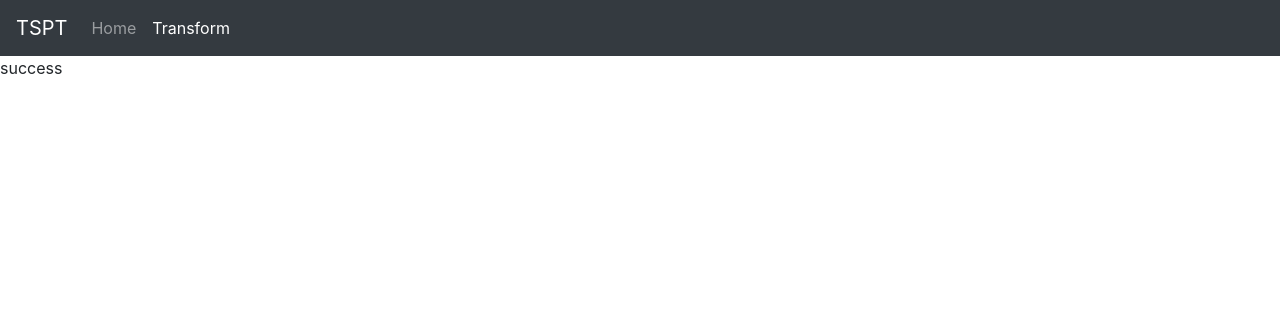
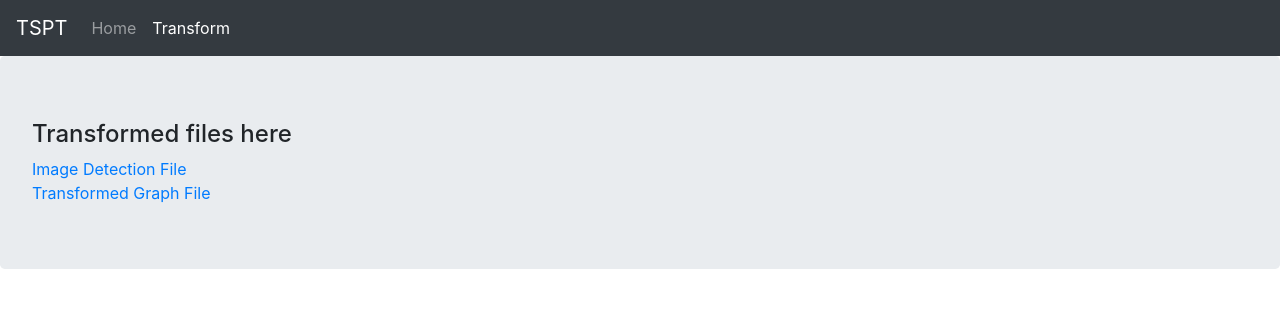
Before and after one commit to irvinktang/traffic-perspective-changer, a Flask app: template templates/results.html in a window 1280 px wide. Shown: the top 316 px of the page. Run offline with Flask 2, Linux system fonts and the light colour scheme; the template is opened without the code that fills it: most values are stand-ins (such as "Sample title", 1, 10 or a date in 2020); some libraries are stand-ins or nearby versions.

Commit message:
display resulting files for download

```diff
--- a/app.py
+++ b/app.py
@@ -1,4 +1,4 @@
-from flask import Flask, render_template, request, flash, redirect, url_for
+from flask import Flask, render_template, request, flash, redirect, url_for, send_from_directory
 from werkzeug.utils import secure_filename
 from cv2 import cv2
 import base64
@@ -40,10 +40,11 @@ def transform_page():
 @app.route('/transform_success', methods=['POST'])
 def perform_homography():
     filename = request.form['filename'][:-1]
+    resultspath = os.path.join(app.root_path, app.config['RESULTS_FOLDER'])
     video = os.path.join(app.root_path, app.config['UPLOAD_FOLDER'], filename)
     yolo = os.path.join(app.root_path, app.config['YOLO_FOLDER'])
-    outputdetect = os.path.join(app.root_path, app.config['RESULTS_FOLDER'],'detect.avi')
-    outputgraph = os.path.join(app.root_path, app.config['RESULTS_FOLDER'],'graph.avi')
+    outputdetect = os.path.join(resultspath,'detect.avi')
+    outputgraph = os.path.join(resultspath,'graph.avi')
     pts_src = []
     points = [float(x) for x in request.form['points'].split(',')]
     for i in range(0, len(points),2):
@@ -52,4 +53,9 @@ def perform_homography():
     pts_src = np.vstack(pts_src).astype(float)
     homography(video, outputdetect, outputgraph, yolo, pts_src)
 
-    return render_template('results.html')
+    return render_template('results.html', detect='detect.avi', graph='graph.avi')
+
+@app.route('/download/<path:filename>')
+def get_videos(filename):
+    path = os.path.join(app.root_path, app.config['RESULTS_FOLDER'])
+    return send_from_directory(path, filename, as_attachment=True)
--- a/templates/results.html
+++ b/templates/results.html
@@ -53,7 +53,11 @@
         </div>
     </nav>
     <main role="main">
-        success
+        <div class="jumbotron">
+            <h4>Transformed files here</h4>
+            <td><a href="{{ url_for('get_videos', filename=detect) }}">Image Detection File</a></td><br>
+            <td><a href="{{ url_for('get_videos', filename=graph) }}">Transformed Graph File</a></td>
+        </div>
     </main>
 
     <script>window.jQuery || document.write('<script src="../assets/js/vendor/jquery.slim.min.js"><\/script>')</script>
```
Also changed, not shown: 4 other files.
